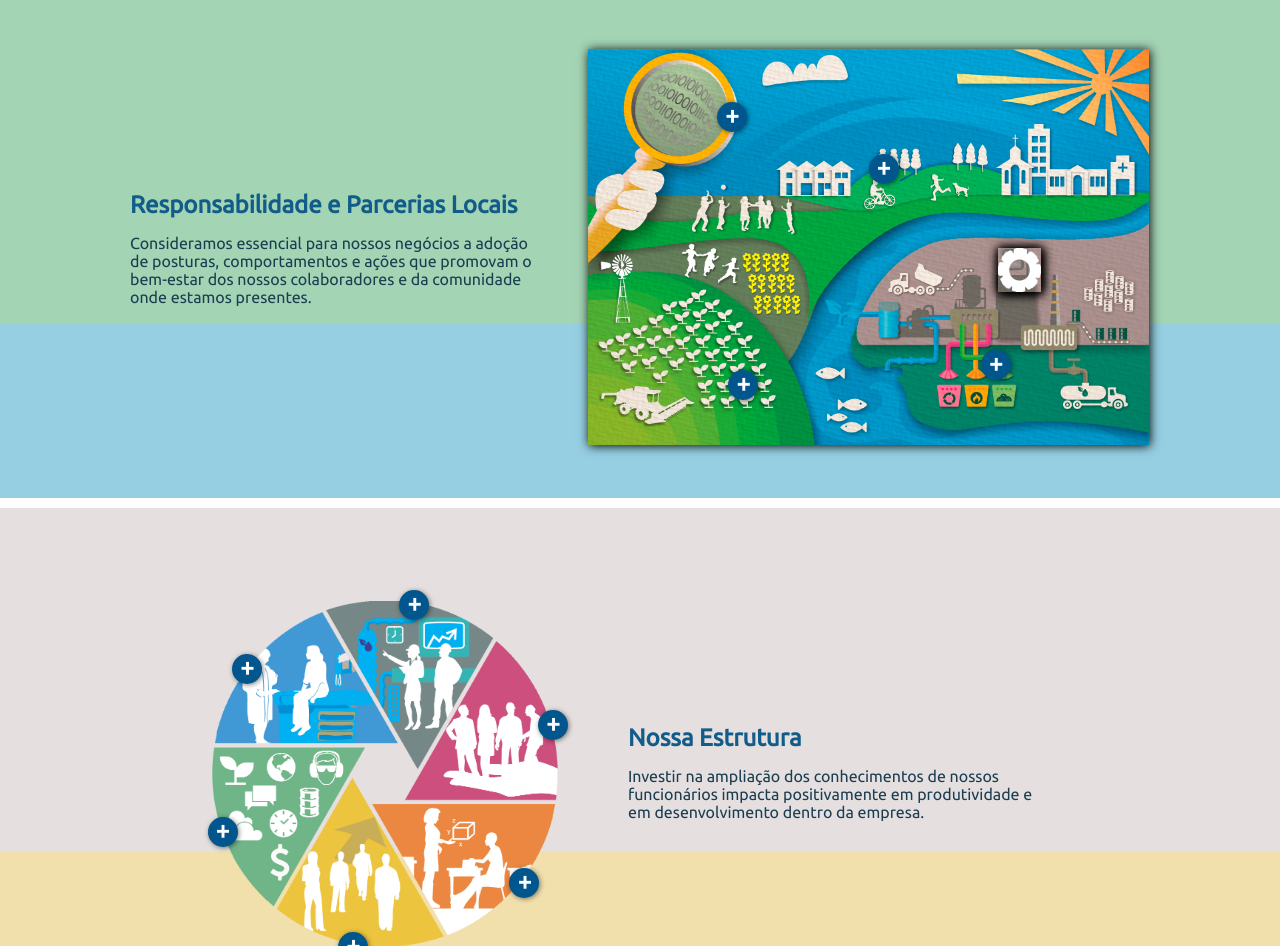
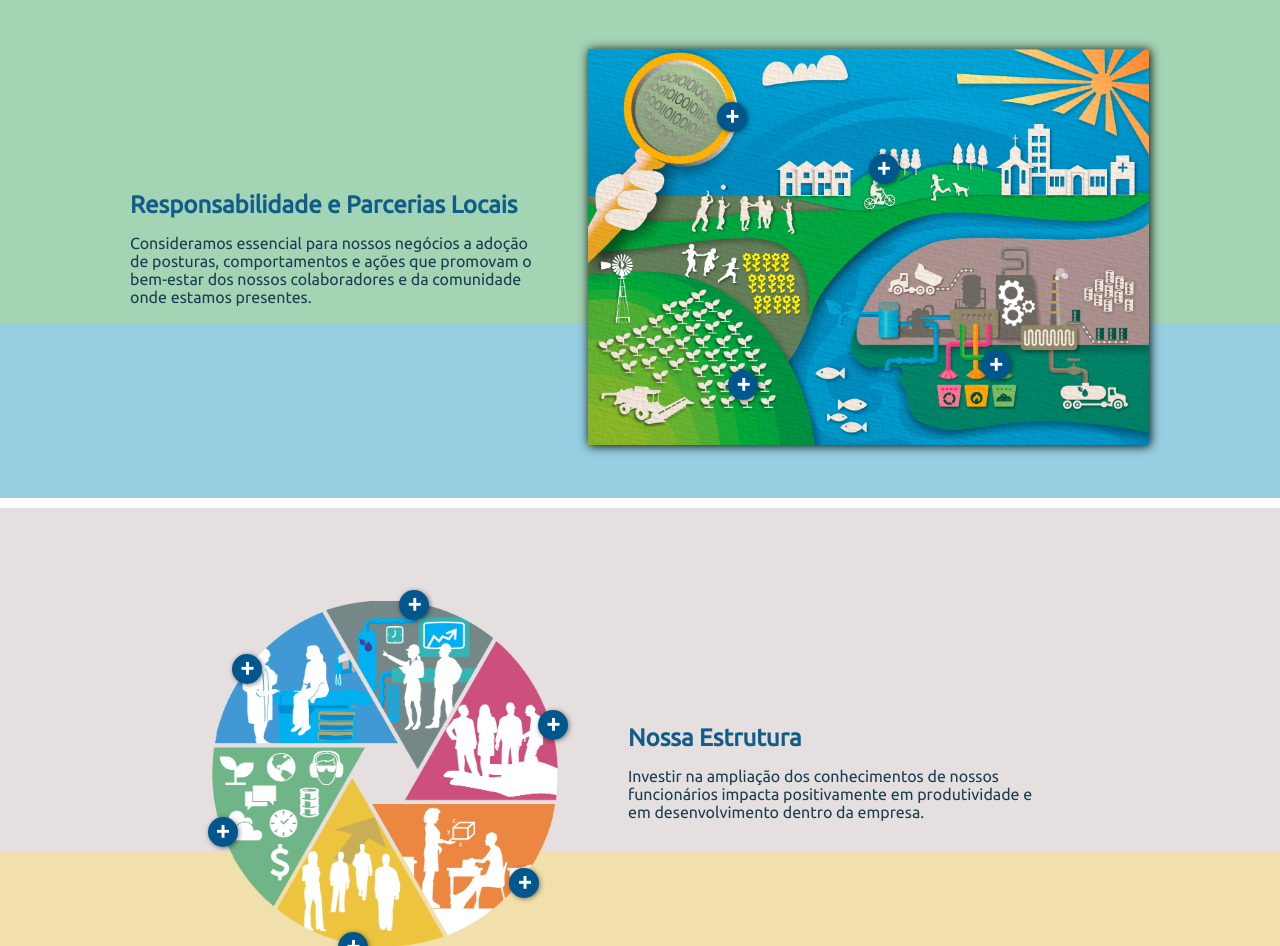
Before and after one commit to AdamoAvelino/gd, a PHP site: page / in a window 1280 px wide. Shown: the part 998-1944 px from the top of the page. Run offline with PHP 8.4, Linux system fonts and the light colour scheme; some libraries are stand-ins or nearby versions.

Commit message:
Construindo efeitos da home

```diff
--- a/css/style.css
+++ b/css/style.css
@@ -4,7 +4,7 @@
 }
 
 ul li{
-   list-style: none;
+ list-style: none;
 }
 
 @font-face {
@@ -16,6 +16,50 @@ ul li{
   font-weight: normal;
   font-style: normal;
 }
+
+
+@-webkit-keyframes pulse
+{
+    0%
+    {
+        width: 0;
+        height: 0;
+        opacity: 1;
+        left: 50px;
+        top: 50px;
+    }
+    100%
+    {
+        width: 15px;
+        height: 15px;
+        opacity: 0;
+        top:35px;
+        left: 35px;
+    }
+}
+
+@-webkit-keyframes rodaroda {
+    from {
+        -webkit-transform:rotate(0deg);
+    }
+    to {
+        -webkit-transform:rotate(360deg);
+    }
+}
+
+@-webkit-keyframes slidein {
+    from {
+        margin-top: 0%;
+
+    }
+    to {
+        margin-top: .4%;
+
+    }
+}
+
+
+
 body{
   font-family: 'gd';
 }
@@ -184,8 +228,8 @@ nav.menu ul li:hover a{
 }
 
 .educacao{
- left:93%;
- top: 72%;
+   left:93%;
+   top: 72%;
 }
 
 .emprego{
@@ -226,16 +270,7 @@ section.conteudo, footer.conteudo{
     display:none;
 }
 
-@keyframes slidein {
-    from {
-        margin-top: 0%;
 
-    }
-    to {
-        margin-top: .4%;
-
-    }
-    }
 
 .more, .more_big{
     width: 30px;
@@ -386,31 +421,104 @@ section.conteudo, footer.conteudo{
     display: inline-block;
 }
 
+.chamine{
+    position: absolute;
+    width: 12%;
+    height: 100%;
+    top: 42%;
+    left: 75%;
+
+}
+
 .engrenagem{
     position: absolute;
     width: 7.8%;
+    height: 100%;
     top: 50%;
     left: 73%;
+
 }
+
 
 .grande,  .medio, .pequena{
 
     position: absolute;
+
 }
 
-.grande{
-    width: 80%;
-    top: 2%;
+.engrenagem .grande{
+    width: 60%;
+    top: 8%;
+    box-shadow: none;
+    -webkit-animation-name: rodaroda;
+    -webkit-animation-duration: 3s;
+    -webkit-animation-timing-function: linear;
+    -webkit-animation-iteration-count: infinite;
+    /* -webkit-animation-direction: alternate; */
 }
 
-.medio{
+.engrenagem .medio{
     width: 50%;
-    top: 6%;
+    top: 14%;
+    left:10%;
+    box-shadow: none;
+    -webkit-animation-name: rodaroda;
+    -webkit-animation-duration: 3s;
+    -webkit-animation-timing-function: linear;
+    -webkit-animation-iteration-count: infinite;
+
 }
 
-.pequena{
-    width: 20%;
-    top: 100%;
+.engrenagem .pequena{
+    width: 30%;
+    top: 13%;
+    left:55%;
+    box-shadow: none;
+    -webkit-animation-name: rodaroda;
+    -webkit-animation-duration: 3s;
+    -webkit-animation-timing-function: linear;
+    -webkit-animation-iteration-count: infinite;
+}
+.fumaca-longa
+{
+    animation-name: pulse;
+    animation-duration: .8s;
+    animation-timing-function: linear;
+    animation-delay: 0;
+    animation-iteration-count: infinite;
+    background-color: #fff;
+    border-radius: 50%;
+    margin-top: 20%;
+    font: 0/0 serif;
+    position: absolute;
+}
+.fumaca-media
+{
+    animation-name: pulse;
+    animation-duration: 1s;
+    animation-timing-function: linear;
+    animation-delay: 0;
+    animation-iteration-count: infinite;
+    background-color: #fff;
+    border-radius: 50%;
+    margin-top: 15%;
+    margin-left: 10%;
+    font: 0/0 serif;
+    position: absolute;
+}
+.fumaca-curta
+{
+    animation-name: pulse;
+    animation-duration: 1.5s;
+    animation-timing-function: linear;
+    animation-delay: 0;
+    animation-iteration-count: infinite;
+    background-color: #fff;
+    border-radius: 50%;
+    margin-top: 18%;
+    margin-left: 13%;
+    font: 0/0 serif;
+    position: absolute;
 }
 
 /*.container-tootip{
--- a/index.html
+++ b/index.html
@@ -134,6 +134,13 @@
               <img src='imagens/medio.png' class='medio'>
               <img src='imagens/pequena.png' class='pequena'>
             </div>
+
+            <div class='chamine'>
+              <span class="fumaca-longa"></span>
+              <span class="fumaca-media"></span>
+              <span class="fumaca-curta"></span>
+            </div>
+
             <ul class="container-tooltip">
               <li class="more conf">
                 <ul class="tooltip_invisivel">
```
